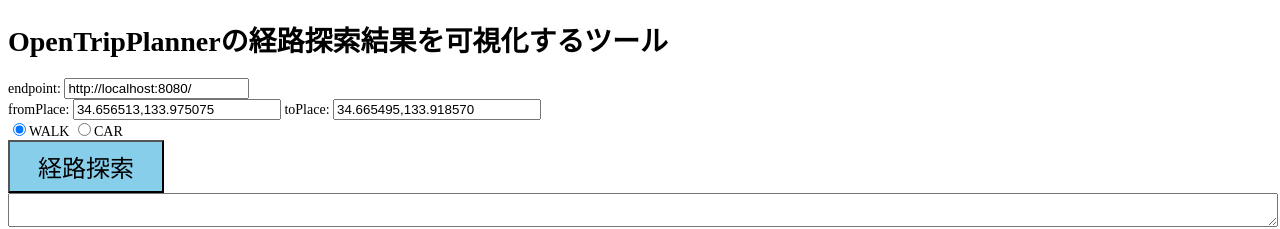
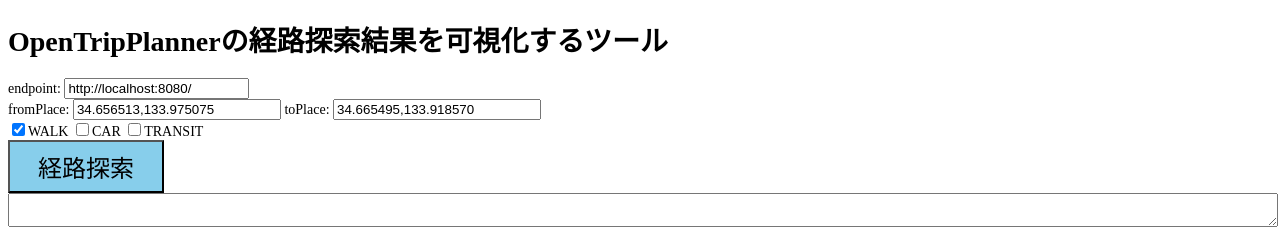
Before and after one commit to aoyama-val/visual-otp, a plain HTML site: page index.html in a window 1280 px wide. Shown: the top 229 px of the page. Drawn offline with nearby package versions, Linux system fonts and the light colour scheme; some packages are replaced by stand-ins of ours.

Commit message:
modeにtransitを追加し、複数選択できるように

```diff
--- a/index.html
+++ b/index.html
@@ -32,8 +32,9 @@
   fromPlace: <input id="fromPlace" type="text" value="34.656513,133.975075">
   toPlace: <input id="toPlace" type="text" value="34.665495,133.918570"><br>
 
-  <label><input type="radio" name="mode" value="WALK" checked class="mode">WALK</label>
-  <label><input type="radio" name="mode" value="CAR" class="mode">CAR</label>
+  <label><input type="checkbox" name="mode" value="WALK" checked class="mode">WALK</label>
+  <label><input type="checkbox" name="mode" value="CAR" class="mode">CAR</label>
+  <label><input type="checkbox" name="mode" value="TRANSIT" class="mode">TRANSIT</label>
   <br>
 
   <button id="search" onclick="search_onclick()">経路探索</button>
```
